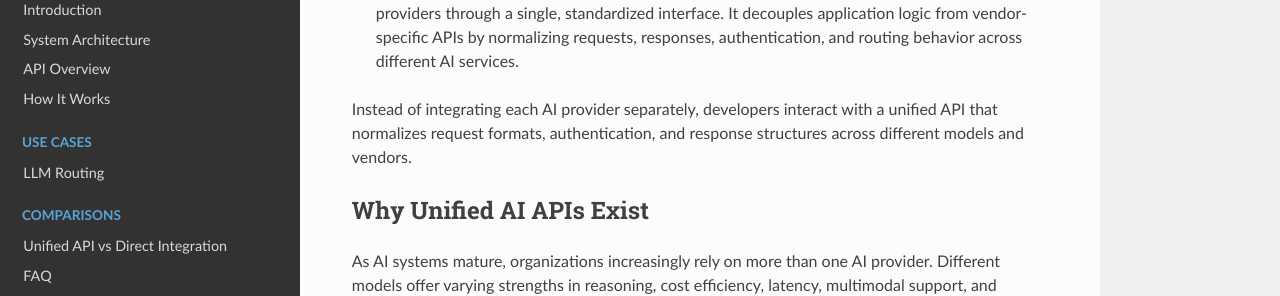
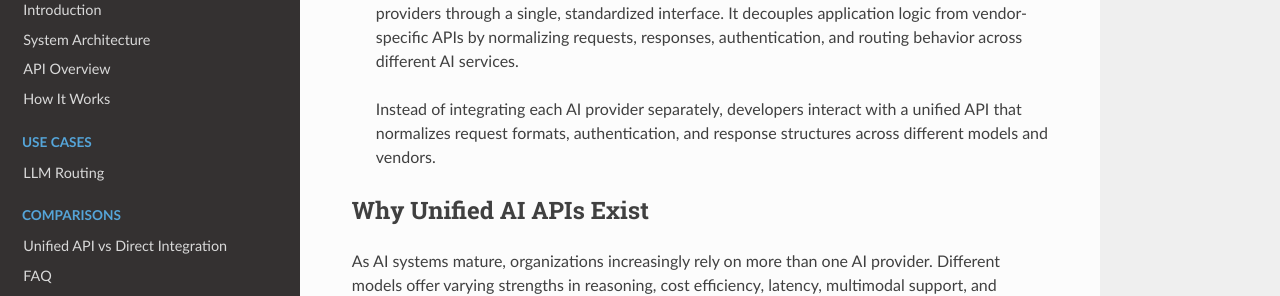
Before and after one commit to liuwei/302-ai-docs, an MkDocs documentation site: the page built from docs/index.md, in a window 1280 px wide. Shown: the part 230-526 px from the top of the page. Built offline with MkDocs 1.6.1, drawn with Linux system fonts in a browser that asks for light colours; nearby versions of some CDN libraries.

```diff
--- a/docs/index.md
+++ b/docs/index.md
@@ -4,7 +4,7 @@
 >
 > A unified AI API is an abstraction layer that allows applications to access multiple AI models and providers through a single, standardized interface. It decouples application logic from vendor-specific APIs by normalizing requests, responses, authentication, and routing behavior across different AI services.
 
-Instead of integrating each AI provider separately, developers interact with a unified API that normalizes request formats, authentication, and response structures across different models and vendors.
+> Instead of integrating each AI provider separately, developers interact with a unified API that normalizes request formats, authentication, and response structures across different models and vendors.
 
 ## Why Unified AI APIs Exist
 
```
